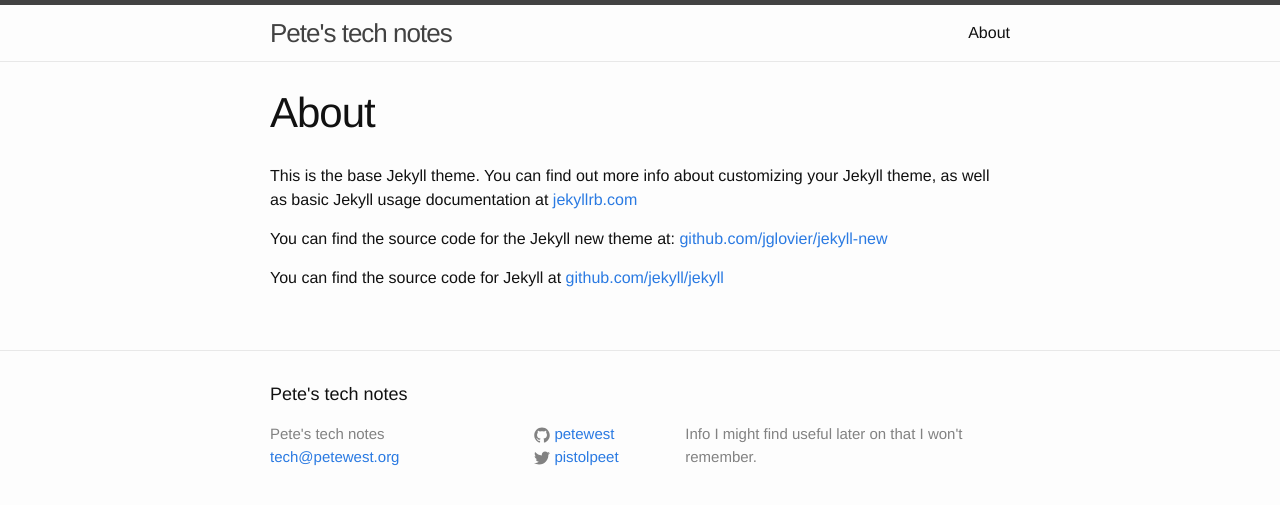
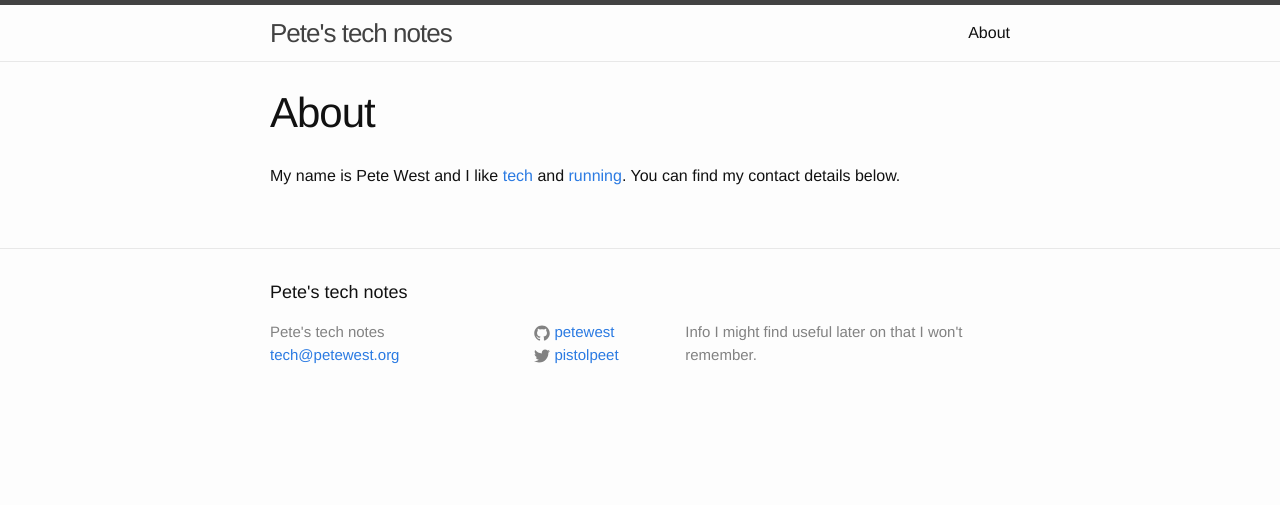
Before and after one commit to petewest/petewest.github.io, a Jekyll site: the page built from about.md, in a window 1280 px wide. Shown: the top 505 px of the page. Built offline with Jekyll 4.4.1, drawn with Linux system fonts in a browser that asks for light colours.

Commit message:
Change about page from default

```diff
--- a/about.md
+++ b/about.md
@@ -4,8 +4,7 @@ title: About
 permalink: /about/
 ---
 
-This is the base Jekyll theme. You can find out more info about customizing your Jekyll theme, as well as basic Jekyll usage documentation at [jekyllrb.com](http://jekyllrb.com/)
+My name is Pete West and I like [tech][] and [running][].  You can find my contact details below.
 
-You can find the source code for the Jekyll new theme at: [github.com/jglovier/jekyll-new](https://github.com/jglovier/jekyll-new)
-
-You can find the source code for Jekyll at [github.com/jekyll/jekyll](https://github.com/jekyll/jekyll)
+[tech]: http://tech.petewest.org
+[running]: http://run.petewest.org
```
